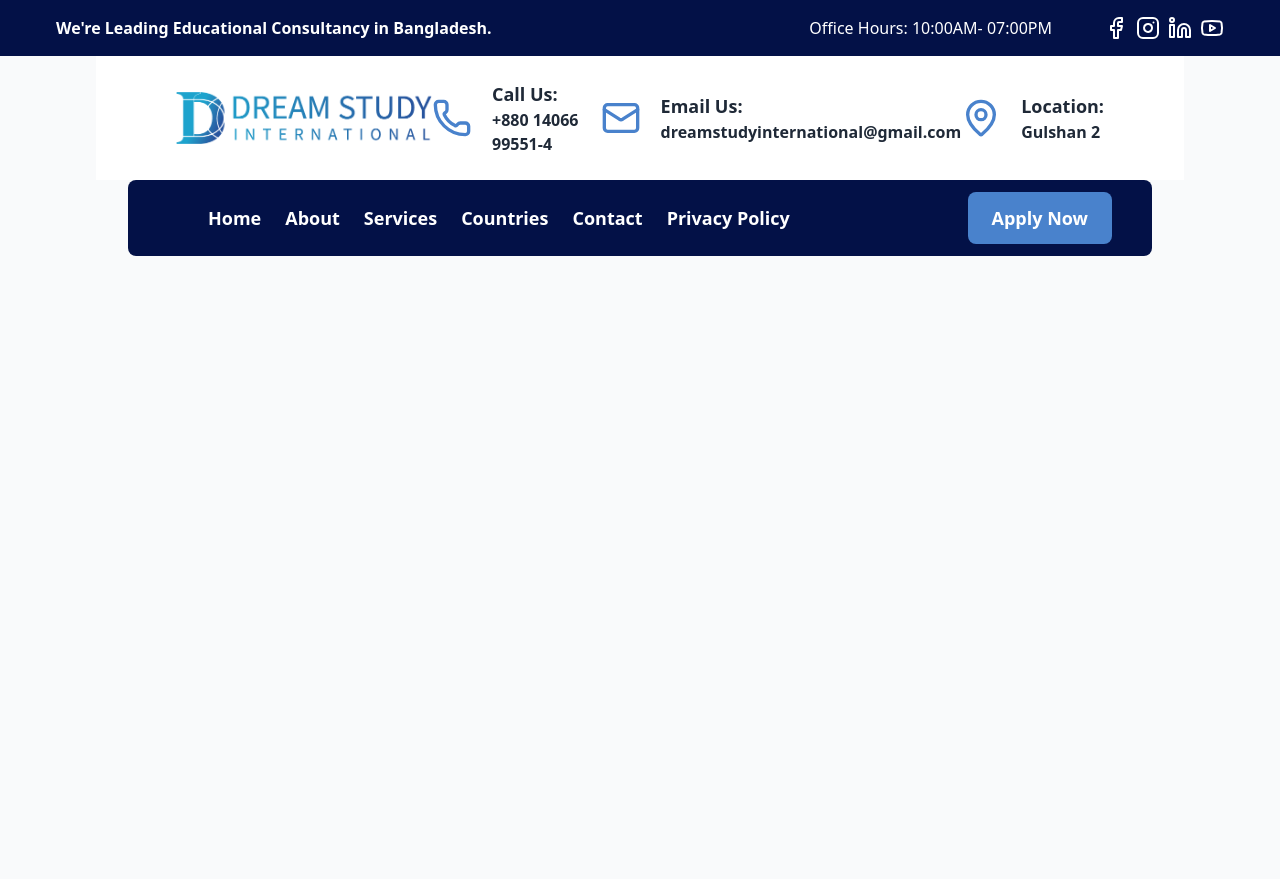
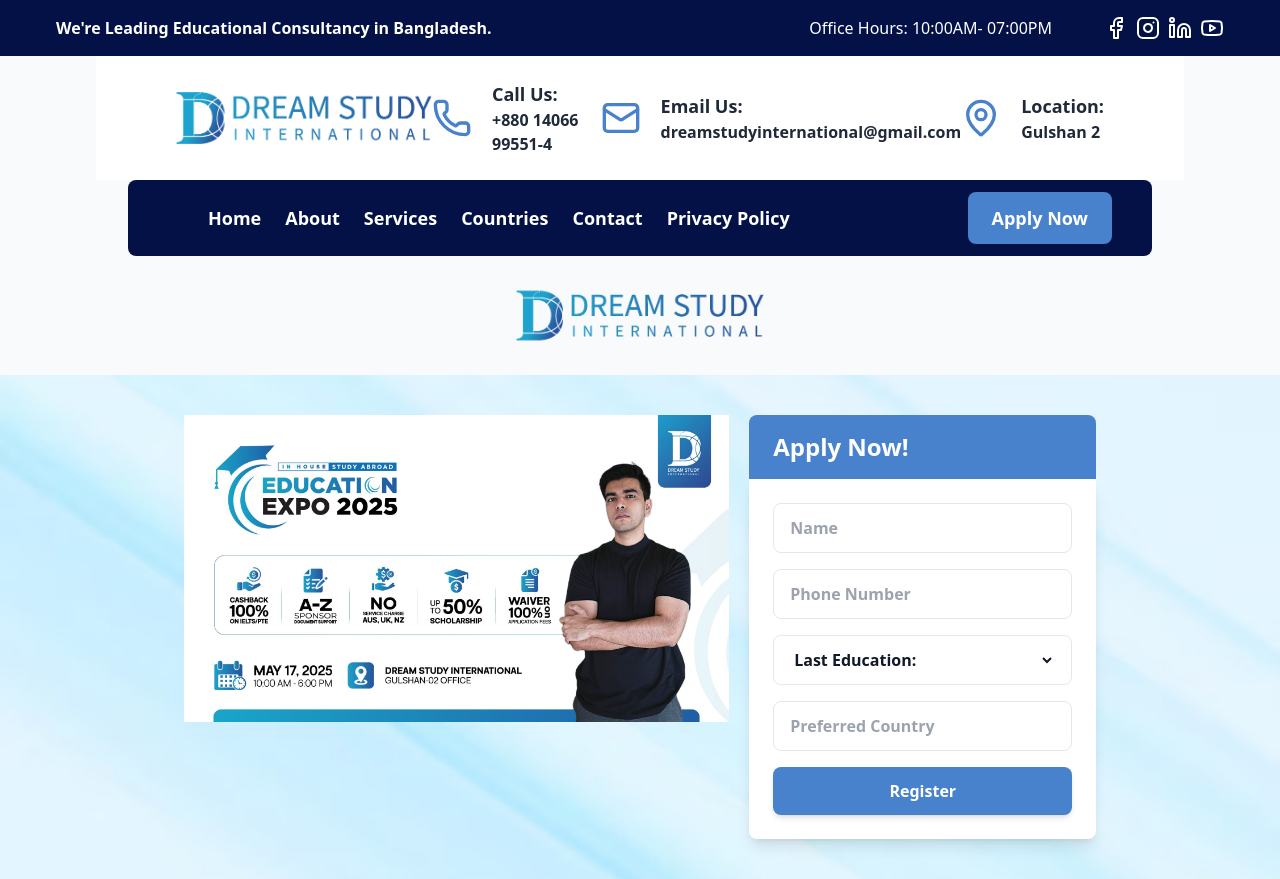
Before and after one commit to AkashSaha01/DreamStudyInternational, a React (Vite) app: page / in a window 1280 px wide. Before the commit the page ends 800 px from the top, so only its background shows below. Built offline with nearby package versions, Linux system fonts and the light colour scheme.

Commit message:
hero section done

```diff
--- a/src/App.jsx
+++ b/src/App.jsx
@@ -67,6 +67,70 @@
           </button>
         </div>
       </div>
+      <div>
+        <img
+          src="/dsi-logo.png"
+          className="mx-auto px-1 py-6 w-64 h-auto"
+        ></img>
+      </div>
+      <div
+        className="bg-cover bg-center bg-no-repeat h-auto w-[100%]"
+        style={{ backgroundImage: "url('/bg-hero.jpg')" }}
+      >
+        <div className="flex justify-center py-10 px-4 w-[80%] mx-auto gap-5">
+          <div className="w-[55%]">
+            <img src="/hero-left.jpg"></img>
+          </div>
+          <div className="w-[35%] ">
+            <div className="bg-secondary px-6 py-4 rounded-t-lg">
+              <h1 className="text-white text-2xl font-bold">Apply Now!</h1>
+            </div>
+            <form className="space-y-4 bg-white p-6 ro rounded-b-lg shadow-lg">
+              <div className="flex items-center border rounded-lg px-4 py-3">
+                <input
+                  type="text"
+                  placeholder="Name"
+                  className="w-full outline-none text-gray-900 font-bold"
+                />
+              </div>
+
+              <div className="flex items-center border rounded-lg px-4 py-3">
+                <input
+                  type="text"
+                  placeholder="Phone Number"
+                  className="w-full outline-none text-gray-900 font-bold"
+                />
+              </div>
+
+              <div className="flex items-center border rounded-lg px-4 py-3">
+                <select className="w-full outline-none text-gray-900 bg-white font-bold">
+                  <option value="" className="text-gray-700 font-bold">
+                    Last Education:
+                  </option>
+                  <option value="ssc">SSC</option>
+                  <option value="hsc">HSC</option>
+                  <option value="bachelor">Bachelor</option>
+                  <option value="masters">Masters</option>
+                </select>
+              </div>
+
+              <div className="flex items-center border rounded-lg px-4 py-3">
+                <input
+                  type="text"
+                  placeholder="Preferred Country"
+                  className="w-full outline-none text-gray-900 font-bold"
+                />
+              </div>
+              <button
+                type="submit"
+                className="w-full bg-secondary text-white font-bold py-3 rounded-lg shadow-md "
+              >
+                Register
+              </button>
+            </form>
+          </div>
+        </div>
+      </div>
     </div>
   );
 }
```
Also changed, not shown: public/bg-hero.jpg (added), public/hero-left.jpg (added).
